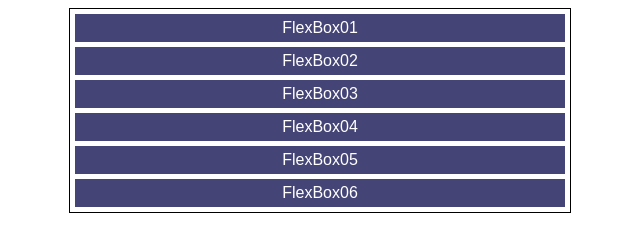
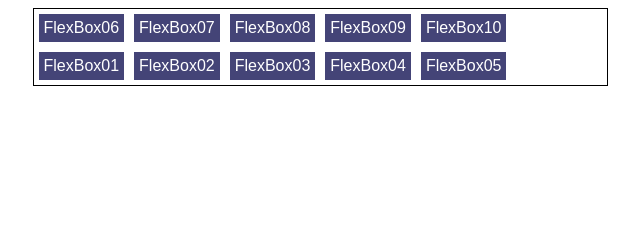
Before and after one commit to vitorschelb/html-css, a plain HTML site: page flexcourse/f001/flex01.html in a window 1280 px wide. Shown: the whole page, without its empty margins (320-960 px from the left). Drawn offline with Linux system fonts and the light colour scheme.

Commit message:
Update flex01.html

```diff
--- a/flexcourse/f001/flex01.html
+++ b/flexcourse/f001/flex01.html
@@ -7,8 +7,28 @@
     <title>Flex01</title>
     <style>
         /*
-        O DISPLAY da DIV por padrão é BLOCK, o que quer dizer somente ela vai ocupar a linha. Nunca dois elementos vão ocupar a mesma linha.
+        O DISPLAY da DIV por padrão é BLOCK, o que quer dizer somente ela vai ocupar a linha por inteiro. Nunca dois elementos vão ocupar a mesma linha.
         */
+
+        /*
+        DIREÇÕES FLEX
+
+            ROW - (É o padrão do Flex Direction!)
+            Column - (o MAIN AXIS vira o CROSS AXIS, VERTICAL)
+            Row - Reverse  (HORIZONTAL DIREITA PRA ESQUERDA.)
+            Column - Reverse (VERTICAL BAIXO PRA CIMA)
+
+        FLEX WRAP - DEFINE A QUEBRA DE LINHA DO ELEMENTO FLEX.
+        Se pode executar a quebra OU NÃO.
+        O padrão é no-wrap, sem a quebra.
+        Wrap Reverse - Inverte ambos eixos
+
+        FLEX FLOW - Define o Flex Direction e Flex Wrap em uma linha
+        flex-flow: row nowrap
+        Column e wrap não faz diferença, pq coluna já é quebrada.
+        */
+
+
         body {
             font-family: Arial, Helvetica, sans-serif;
             color: black;
@@ -20,22 +40,34 @@
             text-align: center;
             font-size: 1em;
             color: #fff;
+
         }
         .container {
-            max-width: 500px;
-            margin: auto;
+            max-width: 573px;
+            /*  height: 600px; Se mudar a altura do Container (Parent) o Item (child) vai se flexionar, modelar para ocupar o espaço */
+            margin: auto; /* Para centralizar */
             border: 1px solid #000;
+
+        }
+
+        .flex {
+            display: flex;
+            flex-wrap: wrap-reverse;
         }
     </style>
 </head>
 <body>
-    <div class="container">
+    <div class="container flex"> <!-- Pode receber duas classes-->
         <div class="item">FlexBox01</div>
         <div class="item">FlexBox02</div>
         <div class="item">FlexBox03</div>
         <div class="item">FlexBox04</div>
         <div class="item">FlexBox05</div>
         <div class="item">FlexBox06</div>
+        <div class="item">FlexBox07</div>
+        <div class="item">FlexBox08</div>
+        <div class="item">FlexBox09</div>
+        <div class="item">FlexBox10</div>
     </div>
 </body>
 </html>
```
